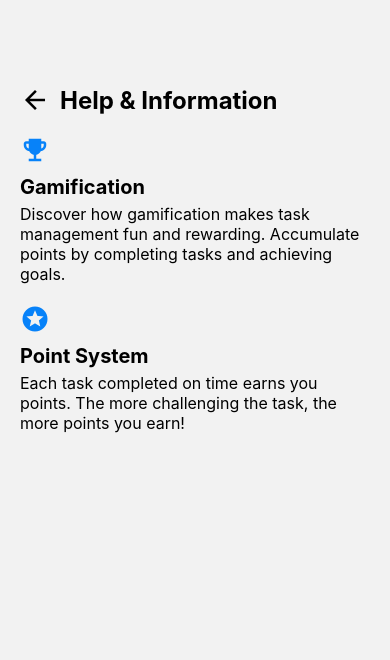
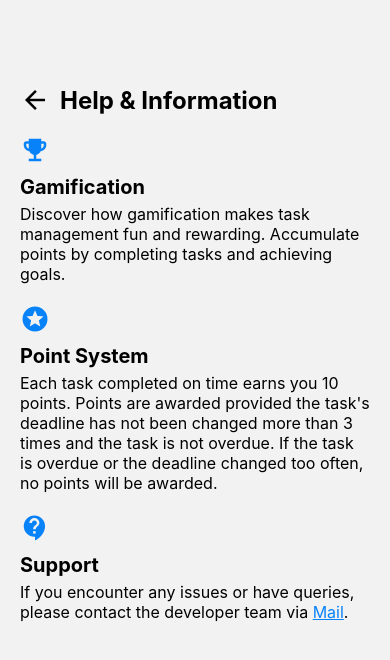
Before and after one commit to bashalla/taskmastermindai, a React Native app in the folder final/: screen /HelpScreen in a window 390 px wide. Shown: the top 660 px of the page. Built offline with nearby package versions, Linux system fonts and the light colour scheme; no server answers.

Commit message:
Help Page

```diff
--- a/final/components/HelpScreen.js
+++ b/final/components/HelpScreen.js
@@ -5,6 +5,7 @@ import {
   StyleSheet,
   ScrollView,
   TouchableOpacity,
+  Linking,
 } from "react-native";
 import Icon from "react-native-vector-icons/MaterialIcons";
 
@@ -31,8 +32,28 @@ const HelpScreen = ({ navigation }) => {
         <Icon name="stars" size={30} color="#0782F9" />
         <Text style={styles.sectionTitle}>Point System</Text>
         <Text style={styles.sectionContent}>
-          Each task completed on time earns you points. The more challenging the
-          task, the more points you earn!
+          Each task completed on time earns you 10 points. Points are awarded
+          provided the task's deadline has not been changed more than 3 times
+          and the task is not overdue. If the task is overdue or the deadline
+          changed too often, no points will be awarded.
+        </Text>
+      </View>
+
+      <View style={styles.section}>
+        <Icon name="contact-support" size={30} color="#0782F9" />
+        <Text style={styles.sectionTitle}>Support</Text>
+        <Text style={styles.sectionContent}>
+          If you encounter any issues or have queries, please contact the
+          developer team via{" "}
+          <Text
+            style={styles.emailLink}
+            onPress={() =>
+              Linking.openURL("mailto:sebastian.hallabrin@googlemail.com")
+            }
+          >
+            Mail
+          </Text>
+          .
         </Text>
       </View>
 
@@ -69,6 +90,10 @@ const styles = StyleSheet.create({
   sectionContent: {
     fontSize: 16,
   },
+  emailLink: {
+    color: "#0782F9",
+    textDecorationLine: "underline",
+  },
   // ... additional styles
 });
 
```
